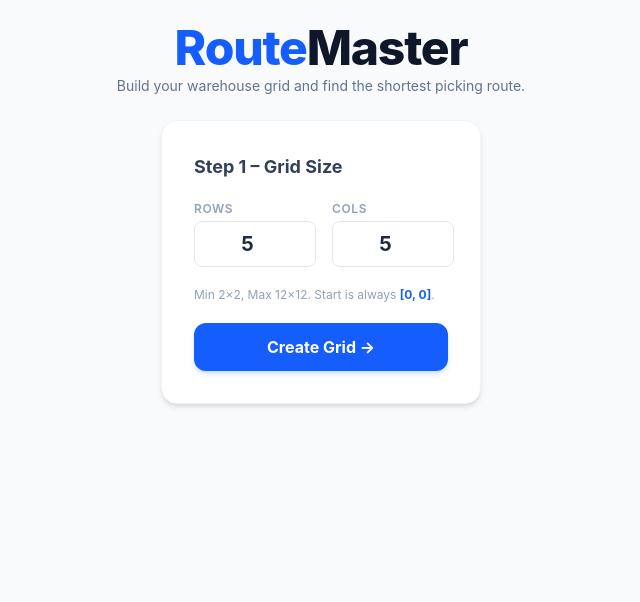
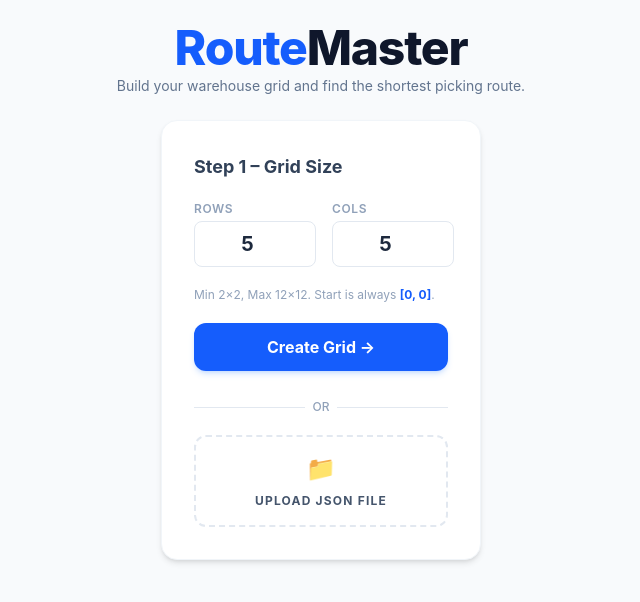
Before and after one commit to Athishkashyapa001/ROUTEMASTER1, a React app in the folder frontend/: page / in a window 1280 px wide. Shown: the top 602 px of the page, without its empty margins (319-959 px from the left). Built offline with nearby package versions, Linux system fonts and the light colour scheme; the HTML template or start-up script is replaced by a standard one.

Commit message:
Feature: Add JSON file upload support to manual grid builder

```diff
--- a/frontend/src/App.jsx
+++ b/frontend/src/App.jsx
@@ -69,6 +69,30 @@ export default function App() {
     setStats(null);
     setError(null);
     setStage(STAGE.PAINT);
+  };
+
+  const handleFileUpload = (e) => {
+    const file = e.target.files[0];
+    if (!file) return;
+
+    const reader = new FileReader();
+    reader.onload = (event) => {
+      try {
+        const data = JSON.parse(event.target.result);
+        if (!data.grid || !Array.isArray(data.grid)) throw new Error('Invalid JSON: Missing grid array');
+
+        setGrid(data.grid);
+        setRows(data.grid.length);
+        setCols(data.grid[0].length);
+        setPath([]);
+        setStats(null);
+        setError(null);
+        setStage(STAGE.PAINT);
+      } catch (err) {
+        setError('Failed to load JSON: ' + err.message);
+      }
+    };
+    reader.readAsText(file);
   };
 
   // ── Cell painting ─────────────────────────────────────────
@@ -208,6 +232,21 @@ export default function App() {
             >
               Create Grid →
             </button>
+
+            <div className="relative mt-2">
+              <div className="absolute inset-0 flex items-center" aria-hidden="true">
+                <div className="w-full border-t border-slate-200"></div>
+              </div>
+              <div className="relative flex justify-center text-xs uppercase">
+                <span className="bg-white px-2 text-slate-400 font-medium">Or</span>
+              </div>
+            </div>
+
+            <label className="flex flex-col items-center gap-2 p-4 border-2 border-dashed border-slate-200 rounded-xl hover:border-blue-400 hover:bg-blue-50 cursor-pointer transition-all">
+              <span className="text-2xl">📁</span>
+              <span className="text-xs font-bold text-slate-600 uppercase tracking-widest">Upload JSON File</span>
+              <input type="file" accept=".json" onChange={handleFileUpload} className="hidden" />
+            </label>
           </div>
         )}
 
```
